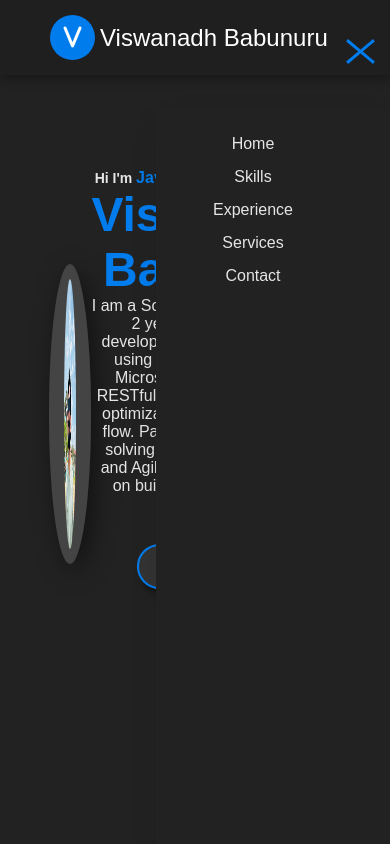
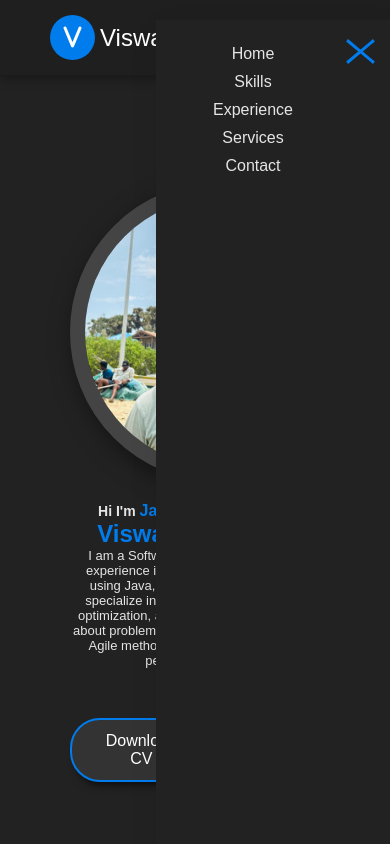
Before and after one commit to Viswa184/My_Portfolio, a plain HTML site: page index.html in a window 390 px wide. Both pictures are taken after a click on the element 360 px from the left and 62 px from the top of the page. Shown: the top 844 px of the page. Drawn offline with nearby package versions, Linux system fonts and the light colour scheme.

Commit message:
Add files via upload

```diff
--- a/index.html
+++ b/index.html
@@ -11,7 +11,7 @@
 
 </head>
 <body>
-    <section id="home">
+
     <div class="hero-header">
         <div class="wrapper">
             <header>
@@ -34,7 +34,7 @@
                     </ul>
                 </nav>
             </header>
-
+            <section id="home">
             <div class="container">
                 <div class="hero-pic">
                     <img src="images/3.jpeg" alt="profile pic" >
@@ -64,9 +64,10 @@
                 </div>
 
             </div>
+        </section>
         </div>
     </div>
-</section>
+
     <script src="https://cdnjs.cloudflare.com/ajax/libs/typed.js/2.0.10/typed.min.js"></script>
     <script>
         var togglebtn=document.querySelector(".togglebtn");
--- a/style.css
+++ b/style.css
@@ -1,21 +1,23 @@
-*{
+/* Global Styles */
+* {
     box-sizing: border-box;
     padding: 0;
     margin: 0;
-    font-family: poppins,sans-serif;
+    font-family: poppins, sans-serif;
     text-decoration: none;
+    color: white;
+}
 
-
-}
-body{
-    overflow-x:hidden ;
-
+body {
+    overflow-x: hidden;
+    background: #222;
+    color: white;
 
 }
 .hero-header{
     width: 100%;
     min-height: 100vh;
-    height: 100%;
+    height: 80%;
     background:#222;
 }
 
@@ -39,7 +41,7 @@ header{
     box-shadow: 0px 4px 10px rgba(0, 0, 0, 0.3);
 }
 .hero-header, section {
-    padding-top: 80px; /* Adjust height based on navbar size */
+    padding-top: 65px; /* Adjust height based on navbar size */
 }
 .logo{
     display: inline-flex;
@@ -102,10 +104,11 @@ nav .navlinks li a{
 }
 .container{
     display: flex;
-    justify-content: space-around;
-    align-items: center;
-    padding-top: 4rem;
-    border-top: #005bb5;
+    justify-content: center;
+    gap: 20px;
+    flex-wrap: wrap;
+    width: 100%;
+    max-width: 1200px;
 
 }
 .container .hero-pic{
@@ -115,6 +118,7 @@ nav .navlinks li a{
     overflow: hidden;
     border: 15px solid #444;
     box-shadow: 5px 7px 25px rgba(0,0,0,0.5);
+    align-items: center;
 
 }
 .hero-pic img{
@@ -176,90 +180,7 @@ nav .navlinks li a{
     transform: rotate(360deg);
 }
 
-@media (max-width: 930px) {
-    nav .togglebtn {
-        display: initial;
-    }
-    .click span {
-        position: absolute;
-        margin-top: 12px;
-    }
-    .click span:first-child {
-        transform: rotate(-40deg);
-    }
-    .click span:nth-child(2) {
-        opacity: 0;
-        margin: 0;
-    }
-    .click span:last-child {
-        transform: rotate(40deg);
-        top: 0;
-    }
-    nav .navlinks {
-        position: absolute;
-        top: 110px;
-        right: -100%;
-        bottom: 0;
-        width: 60%;
-        height: 100vh;
-        background-color: #222;
-        z-index: 3;
-        box-shadow: 5px 13px 30px rgba(0, 0, 0, 0.1);
-        transition: right 0.5s;
-        padding: 25px 0;
-    }
-    nav .navlinks li {
-        display: block;
-    }
-    nav .navlinks li a {
-        display: block;
-        margin-bottom: 15px;
-        text-align: center;
-    }
-    nav .navlinks.open {
-        right: 0;
-    }
-}
 
-@media(max-width : 1000px){
-    .home{
-        gap:4rem;
-    }
-}
-@media(max-width : 995px){
-    .home{
-        flex-direction:column;
-        margin: 5rem 4rem;
-    }
-    .home .home-content h3{
-        font-size: 2.5rem;
-    }
-    .home-content h1{
-        font-size: 5rem;
-    }
-    .home-img img{
-        width:70vw;
-        margin-top: 4rem;
-    }
-}
-
-
-/* Global Styles */
-* {
-    box-sizing: border-box;
-    padding: 0;
-    margin: 0;
-    font-family: poppins, sans-serif;
-    text-decoration: none;
-    color: white;
-}
-
-body {
-    overflow-x: hidden;
-    background: #222;
-    color: white;
-
-}
 
 /* Section Styling - Full Screen Sections */
 section {
@@ -270,8 +191,8 @@ section {
     justify-content: center;
     flex-direction: column;
     text-align: center;
-    padding: 20px;
-    border-top: 5px solid #007ced;
+    padding: 40px;
+    border-bottom: 5px solid #007ced;
 }
 
 section h2 {
@@ -416,19 +337,113 @@ section h2 {
     }
 }
 
-@media(max-width: 995px){
-    .home{
-        flex-direction: column;
-        margin: 5rem 4rem;
+
+@media (max-width: 995px) {
+    nav .togglebtn {
+        display: initial;
     }
-    .home .home-content h3{
-        font-size: 2.5rem;
+    .click span {
+        position: absolute;
+        margin-top: 12px;
     }
-    .home-content h1{
-        font-size: 5rem;
+    .click span:first-child {
+        transform: rotate(-40deg);
     }
-    .home-img img{
-        width: 70vw;
-        margin-top: 4rem;
+    .click span:nth-child(2) {
+        opacity: 0;
+        margin: 0;
+    }
+    .click span:last-child {
+        transform: rotate(40deg);
+        top: 0;
+    }
+    nav .navlinks {
+        position: absolute;
+        top: 20px;
+        right: -100%;
+        bottom: 0;
+        width: 60%;
+        height: 110vh;
+        background-color: #222;
+        z-index: 3;
+        box-shadow: 5px 13px 30px rgba(0, 0, 0, 0.1);
+        transition: right 0.5s;
+        padding: 25px 0;
+    }
+    nav .navlinks li {
+        display: block;
+    }
+    nav .navlinks li a {
+        display: block;
+        margin-bottom: 10px;
+        text-align: center;
+    }
+    nav .navlinks.open {
+        right: 0;
     }
 }
+
+@media(max-width : 995px){
+    .home{
+        gap:4rem;
+        text-align: center;
+        min-height: max-content;
+    }
+    .container {
+        flex-direction: column;
+        text-align: center;
+        min-height: max-content;
+    }
+
+    .hero-text h1 {
+        font-size: 1.5rem;
+    }
+    .hero-text p {
+        font-size: 13px;
+    }
+
+    .btn-group {
+        margin-bottom: 10px; /* Adds extra space below buttons */
+        display: flex;
+        flex-direction: row;
+        align-items: center;
+    }
+
+    .btn-group .btn {
+        width: 50%; /* Makes buttons easier to tap on mobile */
+        text-align: center;
+    }
+
+    .social {
+        margin-bottom: 40px; /* Ensures space below social links */
+        display: flex;
+        justify-content: center;
+    }
+}
+
+
+
+@media (max-width: 995px) {
+    .skills-list, .service-container {
+        flex-direction: column;
+        align-items: center;
+    }
+    .skills-list li, .service-box {
+        width: 90%;
+    }
+}
+@media (max-width: 995px) {
+    .exp-box {
+        flex-direction: row;
+    }
+    .exp-box {
+        width: 90%;
+    }
+}
+@media (max-width: 995px) {
+    #skills, #services, #experience, #contact {
+        padding: 20px;
+        min-height: max-content;
+        margin-top: 10px;  /* Add spacing to separate sections */
+    }
+}
```
